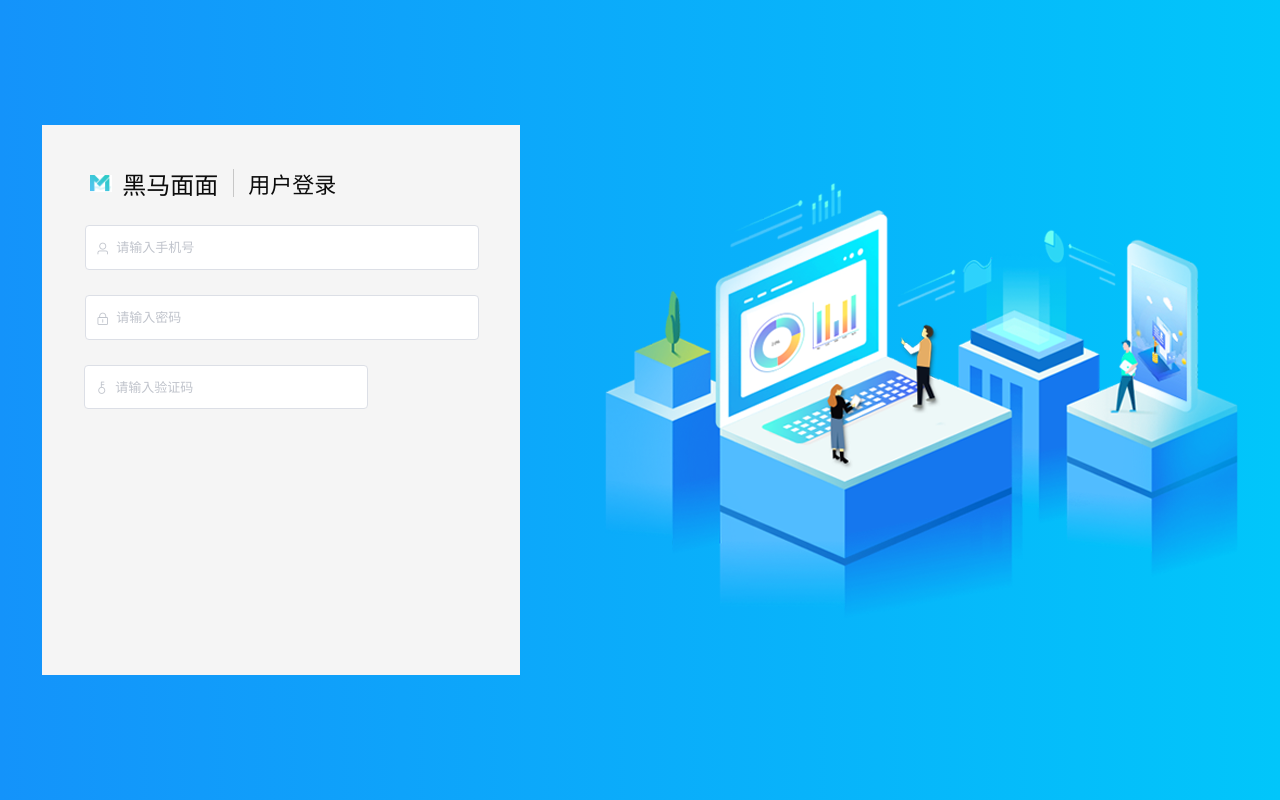
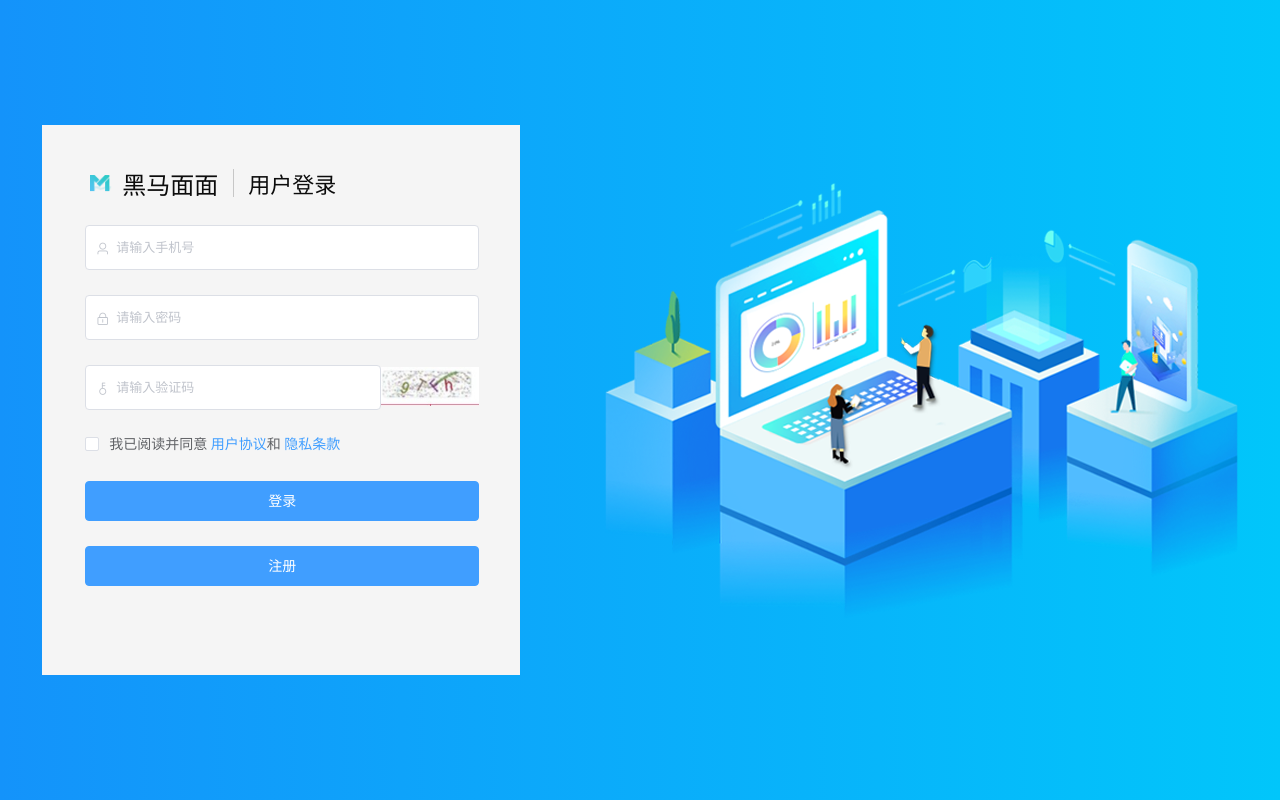
Before and after one commit to qq13416659427/mmm, a Vue app: page /#/login in a window 1280 px wide. Built offline with nearby package versions, Linux system fonts and the light colour scheme; no server answers.

Commit message:
登录模块-二维码未完成

```diff
--- a/src/App.vue
+++ b/src/App.vue
@@ -21,6 +21,5 @@ html,
   height: 100%;
 }
 .app {
-
 }
 </style>
--- a/src/views/login/login.vue
+++ b/src/views/login/login.vue
@@ -7,7 +7,7 @@
         <span class="wire"></span>
         <span class="fun_name">用户登录</span>
       </div>
-      <el-input
+      <!-- <el-input
         placeholder="请输入手机号"
         v-model="number"
         style="width: 394px;height:45px;margin:28px 41px 0px 43px"
@@ -28,20 +28,80 @@
         style="width: 284px;height:44px;margin:25px 0px 0px 42px;"
       >
         <i slot="prefix" class="el-input__icon el-icon-key"></i>
-      </el-input>
+      </el-input>-->
+      <div class="formbox">
+        <el-form :model="form">
+          <el-form-item>
+            <el-input
+              placeholder="请输入手机号"
+              prefix-icon="el-icon-user"
+              v-model="form.phone"
+              style="height:45px;"
+            ></el-input>
+          </el-form-item>
+          <el-form-item>
+            <el-input
+              placeholder="请输入密码"
+              prefix-icon="el-icon-lock"
+              v-model="form.password"
+              style="height:45px;"
+            ></el-input>
+          </el-form-item>
+          <el-form-item>
+            <el-row>
+              <el-col :span="18">
+                <el-input
+                  placeholder="请输入验证码"
+                  prefix-icon="el-icon-key"
+                  v-model="form.code"
+                  style="height:45px;"
+                ></el-input>
+              </el-col>
+              <el-col :span="6">
+                <img src="@/assets/img/code.jpg" alt style="width:100%; margin-top:2px" />
+              </el-col>
+            </el-row>
+          </el-form-item>
+          <el-form-item>
+            <el-checkbox v-model="form.isposs">
+              我已阅读并同意
+              <el-link type="primary" style="margin-bottom:2px">用户协议</el-link>和
+              <el-link type="primary" style="margin-bottom:2px">隐私条款</el-link>
+            </el-checkbox>
+          </el-form-item>
+          <el-form-item>
+            <el-button type="primary" style="width:100%">登录</el-button>
+          </el-form-item>
+          <el-form-item>
+            <el-button type="primary" style="width:100%">注册</el-button>
+          </el-form-item>
+        </el-form>
+      </div>
     </div>
     <img src="@/assets/img/login_backimg.png" alt />
   </div>
 </template>
 
 <script>
+import axios from "axios";
 export default {
   data() {
     return {
-      number: "",
-      password: "",
-      auth_code: ""
+      form: {
+        phone: "",
+        password: "",
+        code: "",
+        isposs: "",
+        img: ""
+      }
     };
+  },
+  created() {
+    axios({
+      url: "http://127.0.0.1/heimamm/public/captcha?type=login"
+    }).then(res => {
+      console.log(res);
+    });
   }
 };
 </script>
@@ -90,11 +150,21 @@ export default {
         margin-left: 14px;
       }
     }
+    .formbox {
+      width: 394px;
+      margin: 28px 41px 0 43px;
+    }
     .el-input__inner {
       background: #ffffff;
       height: 100%;
       font-size: 13px;
     }
+    .el-form-item {
+      margin-bottom: 25px;
+    }
+    .el-form-item__content {
+      line-height: 0px;
+    }
   }
 }
 </style>
```
Also changed, not shown: src/assets/img/code.jpg (added), src/assets/img/login_logo.png.
